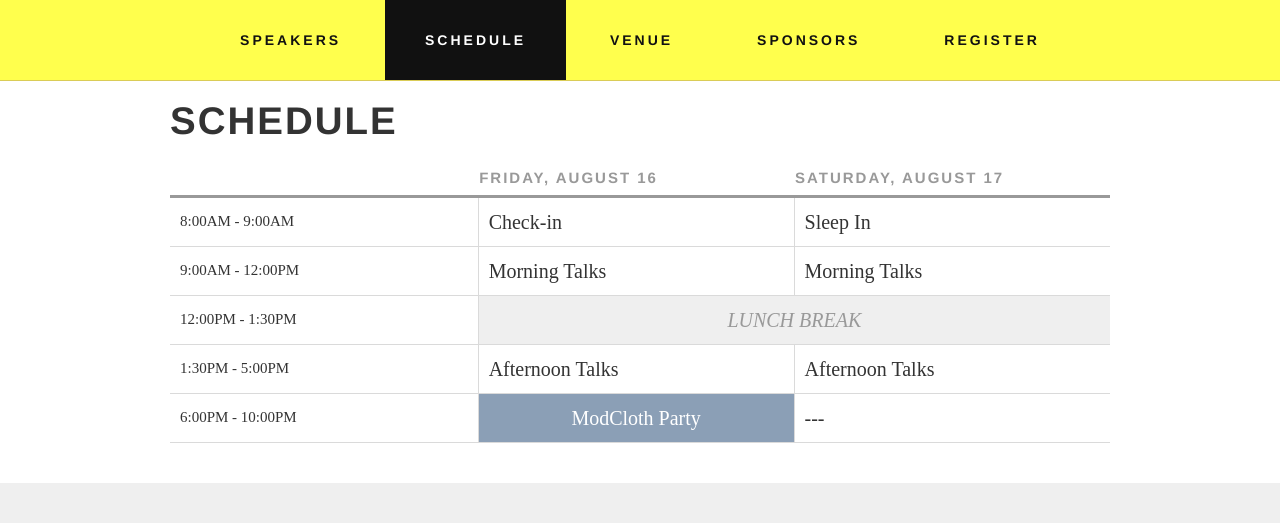
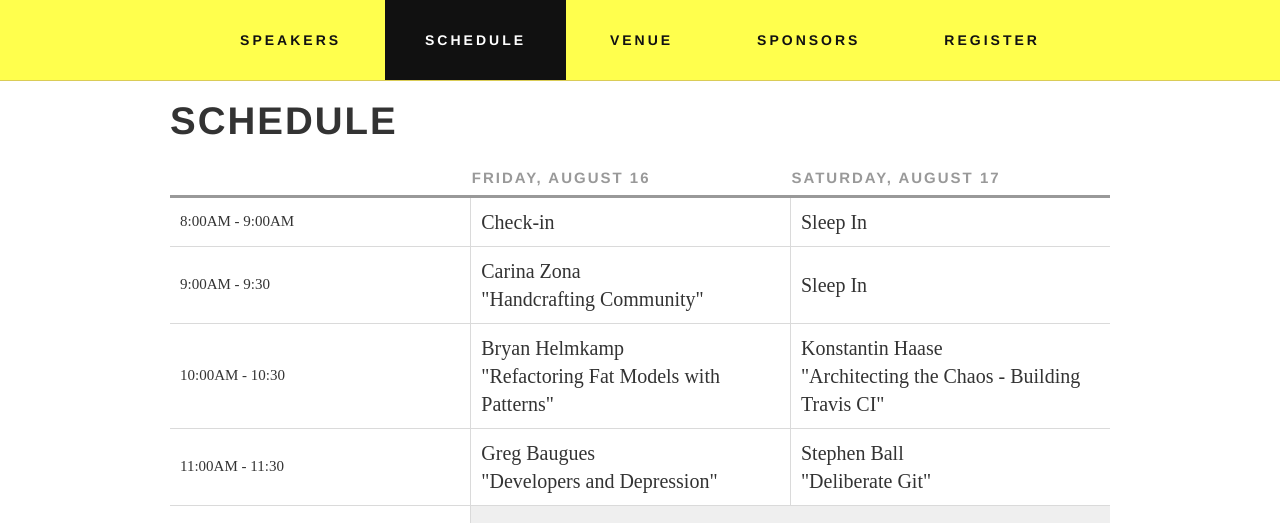
Before and after one commit to colindean/steelcityruby.github.com, a Jekyll site: the page built from index.html, in a window 1280 px wide and 1400 px high, scrolled down 1432 px. Shown: the top 523 px of the window. Built offline with Jekyll 4.4.1, drawn with Linux system fonts in a browser that asks for light colours; nearby versions of some CDN libraries; some web fonts are replaced; Markdown is read by kramdown in place of the engine named in the settings; comment, search, counter and statistics services are not loaded; some of the changed text lies outside the part shown; grey boxes are pictures that could not be loaded.

Commit message:
Adds full schedule

```diff
--- a/index.html
+++ b/index.html
@@ -112,18 +112,48 @@
                   <td class="event">Sleep In</td>
                 </tr>
                 <tr>
-                  <td class="time">9:00AM - 12:00PM</td>
-                  <td class="event">Morning Talks</td>
-                  <td class="event">Morning Talks</td>
+                  <td class="time">9:00AM - 9:30</td>
+                  <td class="event">Carina Zona<br/>"Handcrafting Community"</td>
+                  <td class="event">Sleep In</td>
+                </tr>
+                <tr>
+                  <td class="time">10:00AM - 10:30</td>
+                  <td class="event">Bryan Helmkamp<br/>"Refactoring Fat Models with Patterns"</td>
+                  <td class="event">Konstantin Haase<br/>"Architecting the Chaos - Building Travis CI"</td>
+                </tr>
+                <tr>
+                  <td class="time">11:00AM - 11:30</td>
+                  <td class="event">Greg Baugues<br/>"Developers and Depression"</td>
+                  <td class="event">Stephen Ball<br/>"Deliberate Git"</td>
                 </tr>
                 <tr class="break">
-                  <td class="time">12:00PM - 1:30PM</td>
+                  <td class="time">11:30PM - 1:30PM</td>
                   <td class="event" colspan="2">LUNCH BREAK</td>
                 </tr>
                 <tr>
-                  <td class="time">1:30PM - 5:00PM</td>
-                  <td class="event">Afternoon Talks</td>
-                  <td class="event">Afternoon Talks</td>
+                  <td class="time">1:30PM - 2:00PM</td>
+                  <td class="event">Lightning Talks</td>
+                  <td class="event">Lightning Talks</td>
+                </tr>
+                <tr>
+                  <td class="time">2:30PM - 3:00PM</td>
+                  <td class="event">Angela Harms<br/>"Moving From Cooperation to Collaboration"</td>
+                  <td class="event">Avdi Grimm<br/>"Pair Programming"</td>
+                </tr>
+                <tr>
+                  <td class="time">3:30PM - 4:00PM</td>
+                  <td class="event">Ashish Dixit<br/>"Channel your inner Jason Bay: How to be productive on a new Team"</td>
+                  <td class="event">Kerri Miller<br/>"You Can't Miss What You Can't Measure"</td>
+                </tr>
+                <tr>
+                  <td class="time">4:30PM - 5:00PM</td>
+                  <td class="event">Jim Weirich<br/>"Flying Robots with Ruby"</td>
+                  <td class="event">John Downey<br/>"DevOps for the Rubyist Soul"</td>
+                </tr>
+                <tr>
+                  <td class="time">5:30PM - 6:00PM</td>
+                  <td class="event"> -- </td>
+                  <td class="event">Leon Gersing<br/>"Keep Software Weird"</td>
                 </tr>
                 <tr>
                   <td class="time">6:00PM - 10:00PM</td>
```
